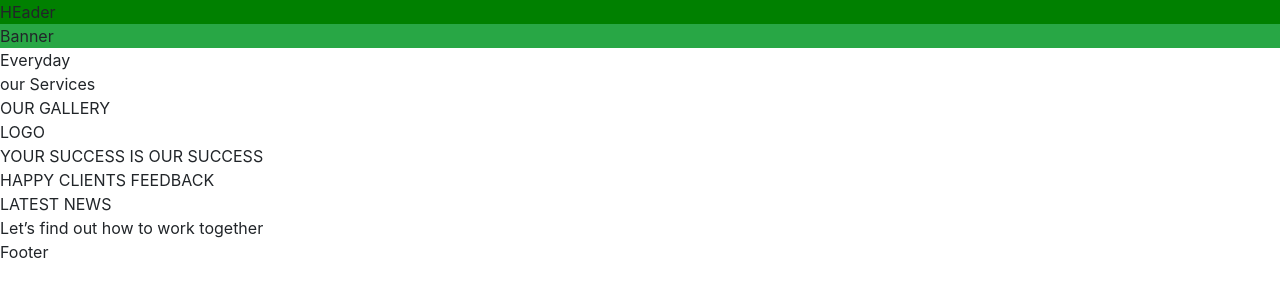
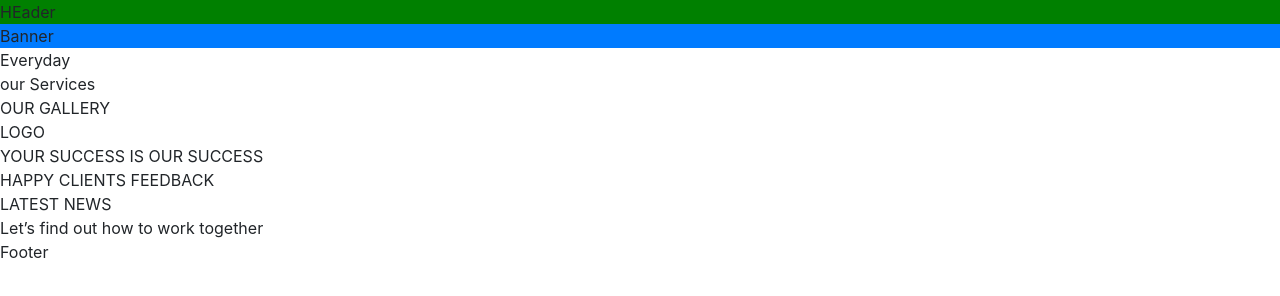
Before and after one commit to jayhoang1512/Capstone-layout-captoc, a plain HTML site: page index.html in a window 1280 px wide. Drawn offline with nearby package versions, Linux system fonts and the light colour scheme.

Commit message:
demo header

```diff
--- a/index.html
+++ b/index.html
@@ -22,7 +22,7 @@
   </head>
   <body>
     <header>HEader</header>
-    <section class="bg-success">Banner</section>
+    <section class="bg-primary">Banner</section>
     <section>Everyday</section>
     <section>our Services</section>
     <section>OUR GALLERY</section>
```
